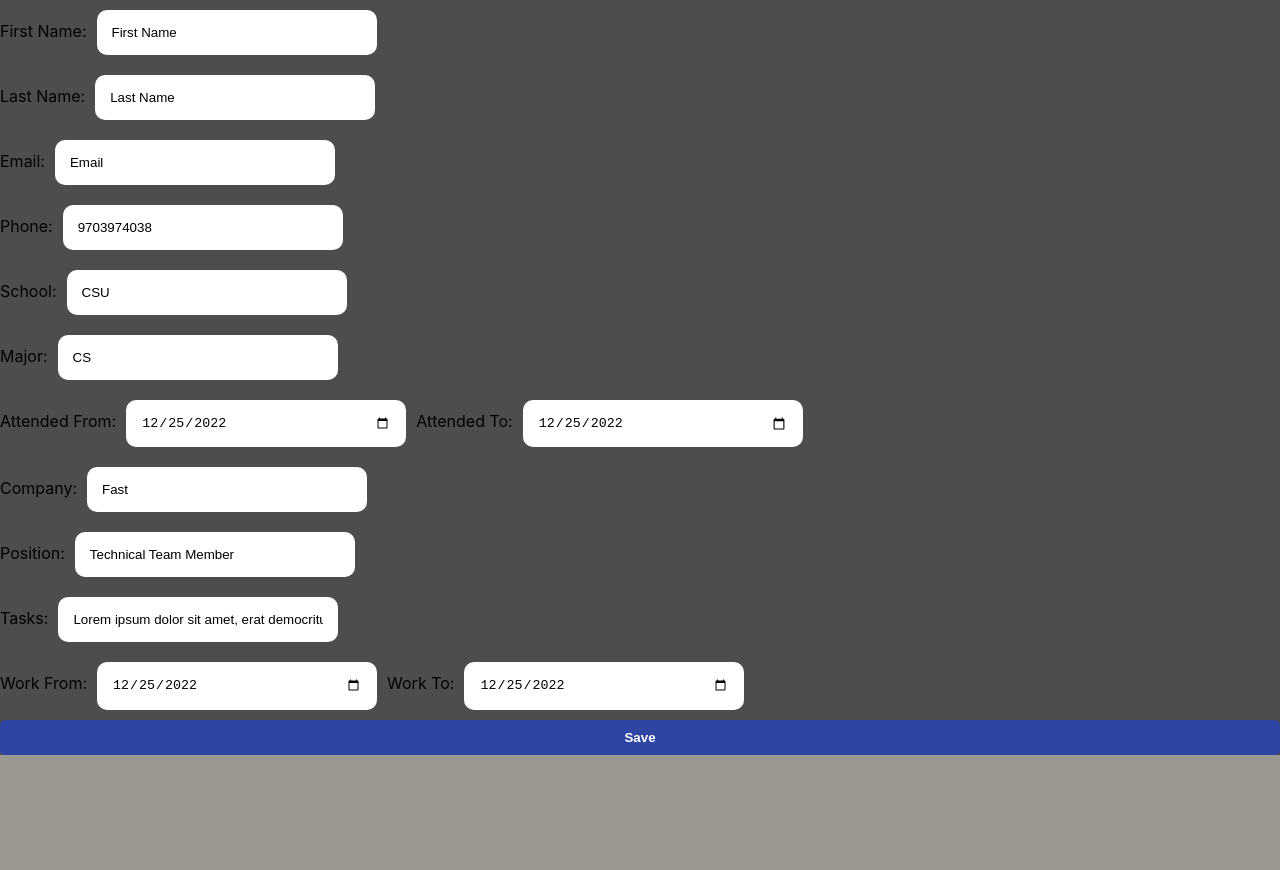
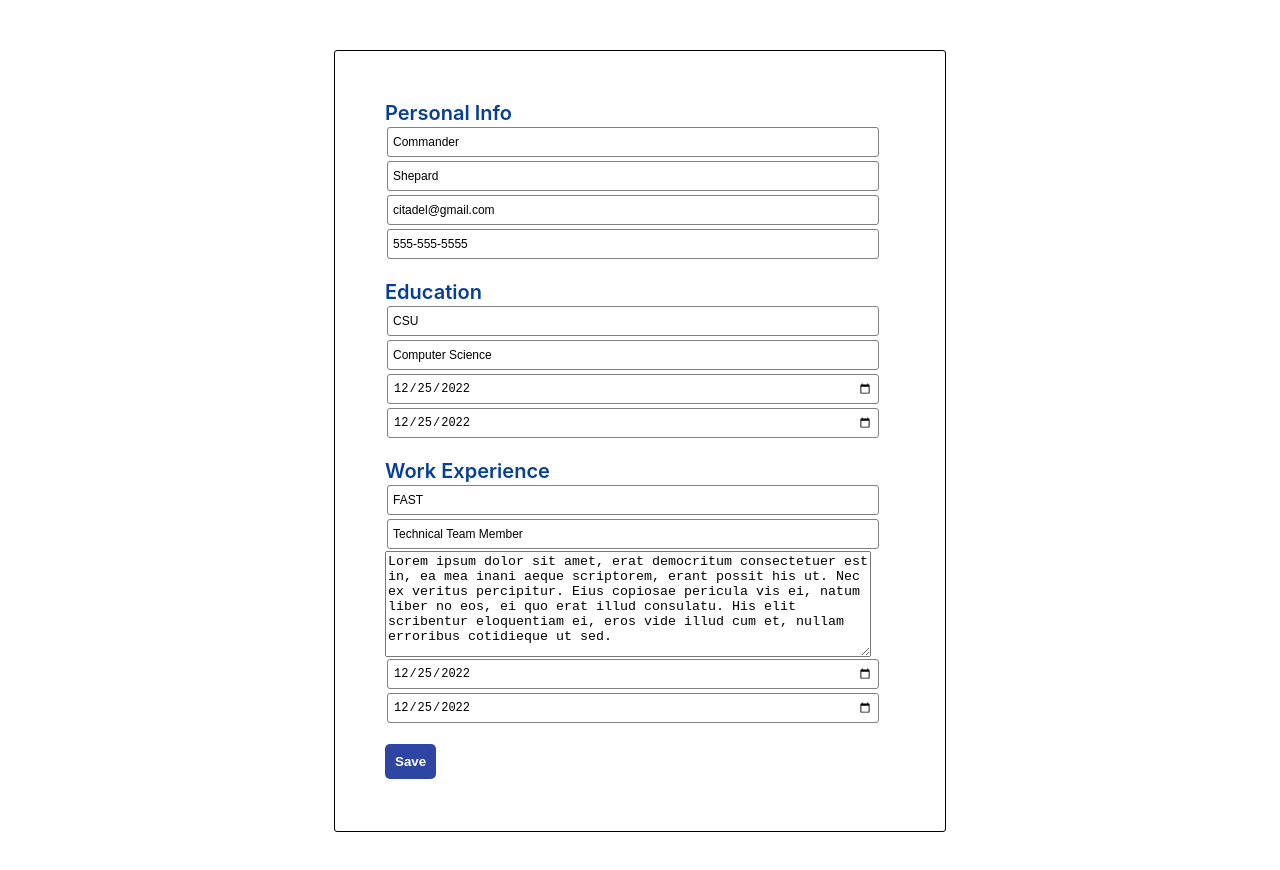
Before and after one commit to ddaniels7009/CV-Application, a React (Create React App) app: page / in a window 1280 px wide. Shown: the top 870 px of the page. Before the commit the page ends 800 px from the top, so only its background shows below. Built offline with nearby package versions, Linux system fonts and the light colour scheme.

Commit message:
added styling

```diff
--- a/src/App.css
+++ b/src/App.css
@@ -4,11 +4,100 @@
 }
 
 body{
-  background-color: rgb(155, 152, 145);
+  margin: 0;
+  display: flex;
+  flex-direction: row;
+  justify-content: center;
+  font-size: 15px;
 }
 
-div{
-  background-color: rgb(77, 77, 77);
-  height: 100%;
-  border-radius: 1px;
+form{
+  display: flex;
+  flex-direction: column;
+  padding: 0;
+  margin: 0;
 }
+
+.cvComplete{
+  width: 600px;
+  height: 800px;
+  padding: 50px;
+  background-color: rgb(255, 255, 255);
+  display: flex;
+  flex-direction: column;
+  align-items: center;
+}
+
+.basicInfoForm {
+  width: 600px;
+  height: 200px;
+
+
+ }
+
+ .info{
+     height: 50px;
+     width: 50px;
+ }
+
+ .secondaryContainer{
+     background-color: rgb(255, 255, 255);
+     height: 85%;
+     width: 85%;
+     padding: 50px;
+     display: flex;
+     flex-direction: column;
+     align-items: flex-start;
+     justify-content:flex-start;
+     border: solid;
+     border-width: 1px;
+     border-radius: 3px;
+
+ }
+
+ input {
+     width: 40em;
+     height: 1.5em;
+     border-radius: 3px;
+     padding:5px;
+     margin:2px;
+     border: none;
+     font-size: 12px;
+     border: solid;
+     border-width: 1px;
+     border-color: gray;
+
+ }
+
+ button {
+
+     /* remove default behavior */
+     appearance:none;
+     -webkit-appearance:none;
+
+     /* usual styles */
+     padding:10px;
+     border:none;
+     background-color:#2f45a3;
+     color:#fff;
+     font-weight:600;
+     border-radius:5px;
+     width:100%;
+
+   }
+
+   h1,h3,h4{
+    margin:0;
+   }
+
+   textarea{
+    width: 30rem;
+    height:100px;
+
+   }
+
+   label{
+    color:rgb(7, 63, 148);
+    font-weight: 600;
+    font-size: 20px;
+   }
--- a/src/App.js
+++ b/src/App.js
@@ -31,14 +31,21 @@ class App extends Component {
   render() {
 
     return (
-      <div>
-        <BasicInfoForm saved={this.state.saved} />
-        <EducationInfo saved={this.state.saved} />
-        <WorkInfo saved={this.state.saved} />
-        <Button changeIt={this.updateSaved} />
 
-        {/* We only need to have the 'saved' prop held in state in the App component. All other props can be moved to its inddividual component */}
+      <div className="cvComplete">
+        <div className='secondaryContainer'>
+          <BasicInfoForm saved={this.state.saved} />
+          <br/>
+          <EducationInfo saved={this.state.saved} />
+          <br/>
+          <WorkInfo saved={this.state.saved} />
+          <br/>
+          <Button changeIt={this.updateSaved} saved={this.state.saved}/>
+
+          {/* We only need to have the 'saved' prop held in state in the App component. All other props can be moved to its inddividual component */}
+        </div>
       </div>
+
     );
   }
 
--- a/src/components/basicInfo.js
+++ b/src/components/basicInfo.js
@@ -1,5 +1,5 @@
 import { Component } from "react";
-import Button from './button'
+import '../App.css';
 
 class BasicInfoForm extends Component {
     // eslint-disable-next-line
@@ -8,10 +8,10 @@ class BasicInfoForm extends Component {
         //console.log(this.props)
 
         this.state = {
-            fname: 'First Name',
-            lname: 'Last Name',
-            email: 'Email',
-            phone: 9703974038,
+            fname: 'Commander',
+            lname: 'Shepard',
+            email: 'citadel@gmail.com',
+            phone: '555-555-5555',
         }
     }
 
@@ -27,65 +27,60 @@ class BasicInfoForm extends Component {
 
         if (this.props.saved) {
             return (
-                <div>
-                    <div>{this.state.fname}</div>
-                    <div>{this.state.lname}</div>
-                    <div>{this.state.email}</div>
-                    <div>{this.state.phone}</div>
+
+                <div >
+                    <h1>{this.state.fname + ' ' + this.state.lname}</h1>
+                    <h3 >{this.state.email}</h3>
+                    <h4 >{this.state.phone}</h4>
                 </div>
+
             );
         }
         else {
             return (
-                <div>
+
                     <div>
                         <form >
-                            <label>
-                                First Name:
-                            </label>
+                            <label>Personal Info</label>
                             <input
                                 type="text"
                                 name="fname"
-                                required
+                                placeholder="Name, First"
                                 value={this.state.fname}
                                 onChange={this.handleChange('fname')}
                             ></input>
-                            <br />
-                            <label>
-                                Last Name:
-                            </label>
+
+
                             <input
                                 type="text"
                                 name="lname"
+                                placeholder="Name, Last"
                                 value={this.state.lname}
                                 onChange={this.handleChange('lname')}
                             ></input>
-                            <br />
-                            <label>
-                                Email:
-                            </label>
+
+
                             <input
                                 type="email"
                                 name="email"
+                                placeholder="Email"
                                 value={this.state.email}
                                 onChange={this.handleChange('email')}>
                             </input>
-                            <br />
-                            <label>
-                                Phone:
-                            </label>
+
+
                             <input
                                 type="tel"
                                 pattern="[0-9]{3}-[0-9]{2}-[0-9]{3}"
                                 name="tel"
+                                placeholder="555-555-5555"
                                 value={this.state.phone}
                                 onChange={this.handleChange('phone')}>
                             </input>
-                            <br />
 
                         </form>
                     </div>
-                </div>
+
             );
         }
     }
--- a/src/components/button.js
+++ b/src/components/button.js
@@ -10,11 +10,20 @@ class Button extends Component {
 
     render() {
 
+        if(this.props.saved){
         return (
             <div>
-                <button type="button" onClick={this.props.changeIt}>Save</button>
+                <button type="button" onClick={this.props.changeIt}>Edit</button>
             </div>
         );
+        }
+        else{
+            return (
+                <div>
+                    <button type="button" onClick={this.props.changeIt}>Save</button>
+                </div>
+            );
+        }
     }
 
 }
--- a/src/components/education.js
+++ b/src/components/education.js
@@ -1,5 +1,5 @@
 import { Component } from "react";
-import Button from './button'
+import '../App.css';
 
 class EducationInfo extends Component {
 
@@ -9,7 +9,7 @@ class EducationInfo extends Component {
 
         this.state = {
             school: 'CSU',
-            major: 'CS',
+            major: 'Computer Science',
             dateFrom: '2022-12-25',
             dateTo: '2022-12-25'
         }
@@ -37,45 +37,40 @@ class EducationInfo extends Component {
             return (
                 <div>
                     <form >
-                        <label>
-                            School:
-                        </label>
+                    <label>Education</label>
                         <input
                             type="text"
                             name="school"
+                            placeholder="School Name"
                             value={this.state.school}
                             onChange={this.handleChange('school')}
                         ></input>
-                        <br />
-                        <label>
-                            Major:
-                        </label>
+
+
                         <input
                             type="text"
                             name="major"
+                            placeholder="Major"
                             value={this.state.major}
                             onChange={this.handleChange('major')}>
                         </input>
-                        <br />
-                        <label>
-                            Attended From:
-                        </label>
+
+
                         <input
                             type="date"
                             name="dateFrom"
                             value={this.state.dateFrom}
                             onChange={this.handleChange('dateFrom')}>
                         </input>
-                        <label>
-                            Attended To:
-                        </label>
+
+
                         <input
                             type="date"
                             name="dateTo"
                             value={this.state.dateTo}
                             onChange={this.handleChange('dateTo')}>
                         </input>
-                        <br />
+
                     </form>
                 </div>
             );
--- a/src/components/work.js
+++ b/src/components/work.js
@@ -1,7 +1,6 @@
 import { Component } from "react";
 //import { App } from '../App'
-import Button from './button'
-import '../styles/looks.css'
+import '../App.css';
 
 class WorkInfo extends Component {
 
@@ -10,7 +9,7 @@ class WorkInfo extends Component {
         //console.log(this.props)
 
         this.state = {
-            company: 'Fast',
+            company: 'FAST',
             position: 'Technical Team Member',
             tasks: 'Lorem ipsum dolor sit amet, erat democritum consectetuer est in, ea mea inani aeque scriptorem, erant possit his ut. Nec ex veritus percipitur. Eius copiosae pericula vis ei, natum liber no eos, ei quo erat illud consulatu. His elit scribentur eloquentiam ei, eros vide illud cum et, nullam erroribus cotidieque ut sed.',
             workFrom: '2022-12-25',
@@ -41,39 +40,34 @@ class WorkInfo extends Component {
             return (
                 <div>
                     <form >
-                        <label>
-                            Company:
-                        </label>
+                        <label>Work Experience</label>
                         <input
                             type="text"
                             name="company"
+                            placeholder="Company"
                             value={this.state.company}
                             onChange={this.handleChange('company')}
                         ></input>
-                        <br />
-                        <label>
-                            Position:
-                        </label>
+
+
                         <input
                             type="text"
                             name="position"
+                            placeholder="Title"
                             value={this.state.position}
                             onChange={this.handleChange('position')}>
                         </input>
-                        <br />
-                        <label>
-                            Tasks:
-                        </label>
-                        <input
-                            type="textarea"
+
+
+                        <textarea
+                            type="text"
                             name="tasks"
+                            placeholder="Responsibilities/Tasks"
                             value={this.state.tasks}
                             onChange={this.handleChange('tasks')}>
-                        </input>
-                        <br />
-                        <label>
-                            Work From:
-                        </label>
+                        </textarea>
+
+
                         <input
                             type="date"
                             name="workFrom"
@@ -81,16 +75,14 @@ class WorkInfo extends Component {
                             onChange={this.handleChange('workFrom')}>
                         </input>
 
-                        <label>
-                            Work To:
-                        </label>
+
                         <input
                             type="date"
                             name="workTo"
                             value={this.state.workTo}
                             onChange={this.handleChange('workTo')}>
                         </input>
-                        <br />
+
                     </form>
                 </div>
             );
--- a/src/styles/looks.css
+++ /dev/null
@@ -1,31 +0,0 @@
-#testing{
-    background-color: rgb(77, 77, 77);
-    height: 100%;
-    width: 50%;
-    border-radius: 1px;
-}
-
-input {
-    width: 250px;
-    padding:15px;
-    border: 2px;
-    border-radius: 10px;
-    margin: 10px;
-}
-
-button {
-
-    /* remove default behavior */
-    appearance:none;
-    -webkit-appearance:none;
-
-    /* usual styles */
-    padding:10px;
-    border:none;
-    background-color:#2f45a3;
-    color:#fff;
-    font-weight:600;
-    border-radius:5px;
-    width:100%;
-
-  }
```
Also changed, not shown: src/styles/basicInfo.css (added).
